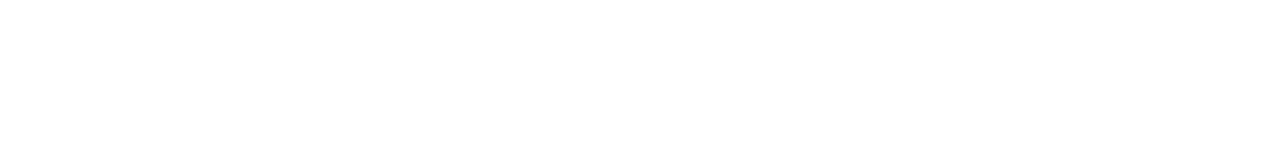
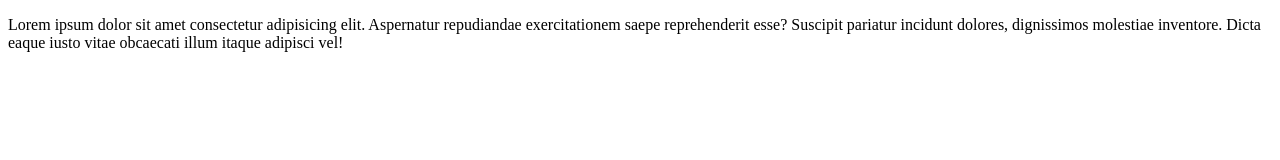
Before and after one commit to Aksi12344321/GIT_training, a plain HTML site: page index.html in a window 1280 px wide. Drawn offline with Linux system fonts and the light colour scheme.

Commit message:
second commit

```diff
--- a/index.html
+++ b/index.html
@@ -5,5 +5,7 @@
     <meta name="viewport" content="width=device-width, initial-scale=1.0" />
     <title>Document</title>
   </head>
-  <body></body>
+  <body>
+    <p>Lorem ipsum dolor sit amet consectetur adipisicing elit. Aspernatur repudiandae exercitationem saepe reprehenderit esse? Suscipit pariatur incidunt dolores, dignissimos molestiae inventore. Dicta eaque iusto vitae obcaecati illum itaque adipisci vel!</p>
+  </body>
 </html>
```
